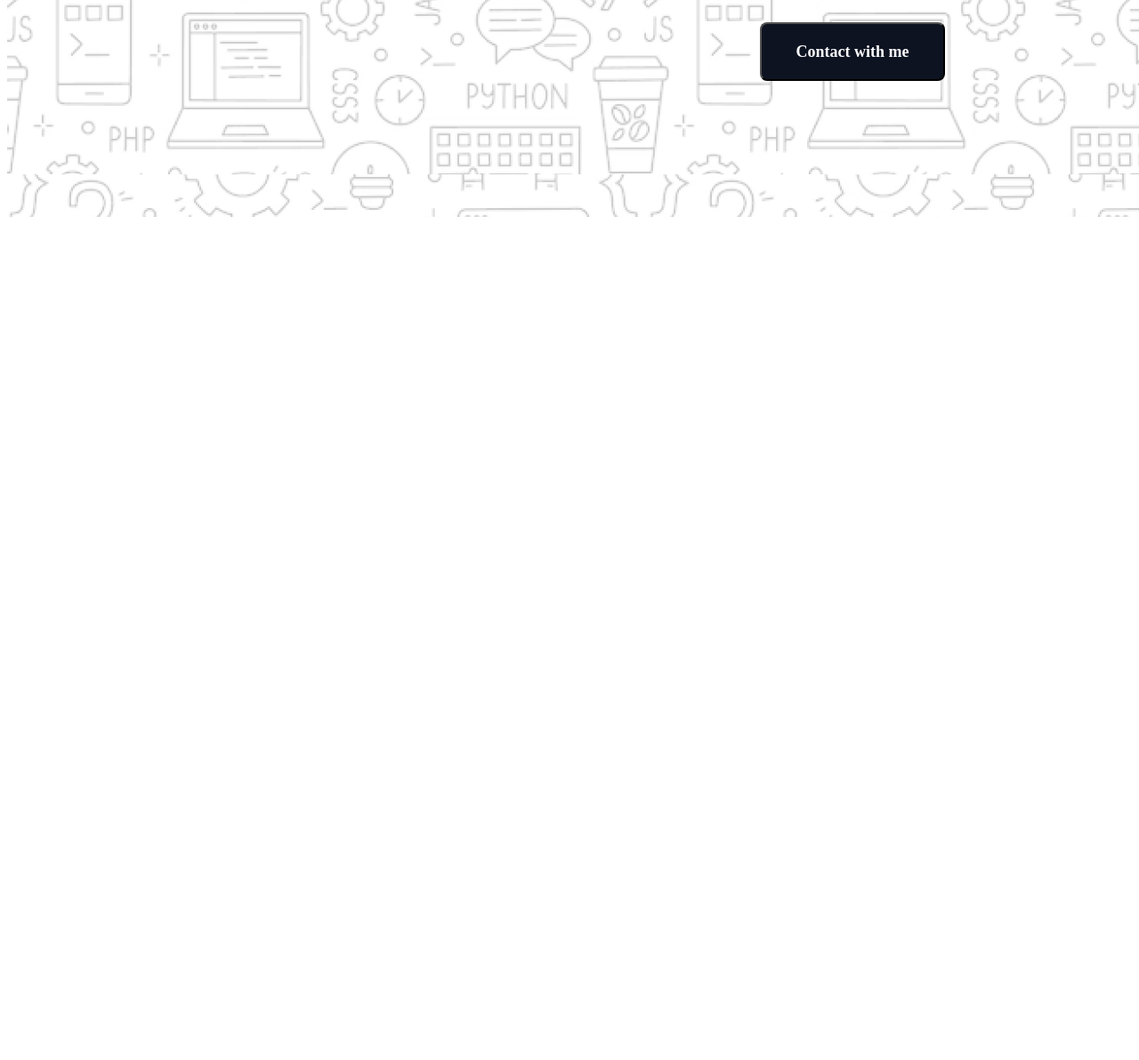
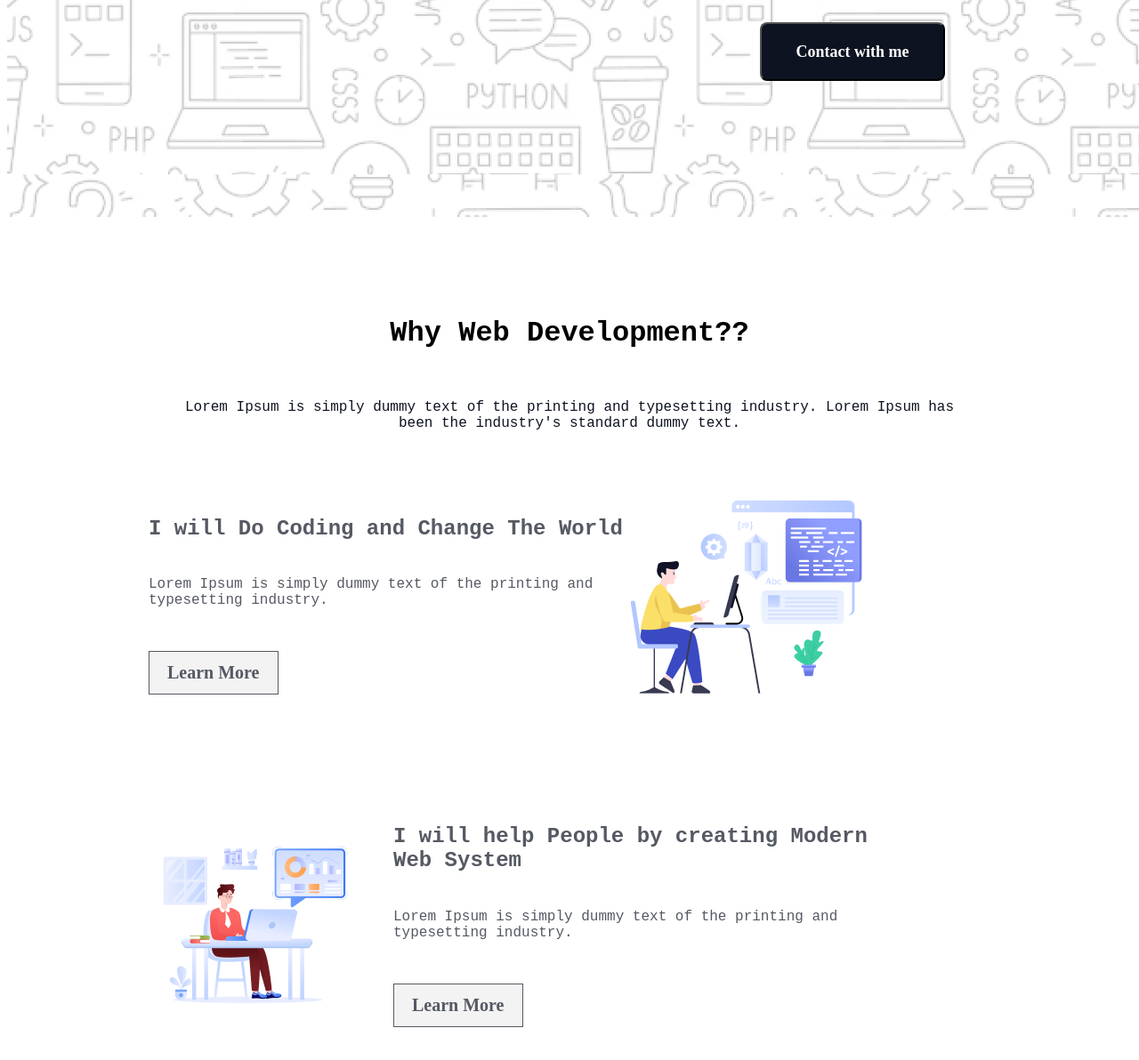
Before and after one commit to Nazmul-SWE/B10A1-Challenge-Project, a plain HTML site: page index.html in a window 1280 px wide. Shown: the part 595-1787 px from the top of the page at 89% size. Before the commit the page ends 895 px from the top, so only its background shows below. Drawn offline with Linux system fonts and the light colour scheme; a web font is replaced by a local one.

Commit message:
Development sector done

```diff
--- a/index.html
+++ b/index.html
@@ -1,14 +1,17 @@
 <!DOCTYPE html>
 <html lang="en">
+
 <head>
   <meta charset="UTF-8">
   <meta name="viewport" content="width=device-width, initial-scale=1.0">
   <title>B10A1-Challenge-Project</title>
   <link rel="preconnect" href="https://fonts.googleapis.com">
-<link rel="preconnect" href="https://fonts.gstatic.com" crossorigin>
-<link href="https://fonts.googleapis.com/css2?family=Azeret+Mono:ital,wght@0,100..900;1,100..900&display=swap" rel="stylesheet">
+  <link rel="preconnect" href="https://fonts.gstatic.com" crossorigin>
+  <link href="https://fonts.googleapis.com/css2?family=Azeret+Mono:ital,wght@0,100..900;1,100..900&display=swap"
+    rel="stylesheet">
   <link rel="stylesheet" href="styls/design.css">
 </head>
+
 <body class="azeret-mono">
   <header>
     <nav>
@@ -26,14 +29,81 @@
 
 
         <h1 class="sub-banner-title">"In the near future, I hope to become a Developer."</h1>
-        <p class="sub-banner-subtitle">Lorem Ipsum is simply dummy text of the printing and typesetting industry. Lorem Ipsum has been the industry's standard dummy text.</p>
+        <p class="sub-banner-subtitle">Lorem Ipsum is simply dummy text of the printing and typesetting industry. Lorem
+          Ipsum has been the industry's standard dummy text.</p>
         <button class="sub-banner-btn">Contact with me</button>
 
       </div>
     </div>
 
   </header>
-  <main></main>
+  <main>
+    <div class="development">
+      <div class="sub-development">
+        <h3 class="development-title">Why Web Development??</h3>
+        <p class="development-subtitle">Lorem Ipsum is simply dummy text of the printing and typesetting industry. Lorem
+          Ipsum has been the industry's standard dummy text.</p>
+
+
+        <div class="uper-development">
+          <div class="under-development">
+
+            <div class="under-development-header">
+              <h5 class="under-development-title">I will Do Coding and Change The World</h5>
+              <p class="under-development-subtitle">Lorem Ipsum is simply dummy text of the printing and typesetting
+                industry.
+              </p>
+              <button class="under-development-btn">Learn More</button>
+            </div>
+
+            <div class="under-development-image"><img src="assets/Layer_1.png" alt="" class="img-section">
+
+            </div>
+          </div>
+        </div>
+
+        <div class="uper-development">
+          <div class="under-development">
+            <div class="under-development-image"><img src="assets/Group 3.png" alt="" class="img-section">
+
+            </div>
+
+            <div class="under-development-header">
+              <h5 class="under-development-title">I will help People by creating Modern Web System</h5>
+              <p class="under-development-subtitle">Lorem Ipsum is simply dummy text of the printing and typesetting
+                industry.
+              </p>
+              <button class="under-development-btn">Learn More</button>
+            </div>
+
+
+          </div>
+        </div>
+
+        <div class="uper-development">
+          <div class="under-development">
+
+            <div class="under-development-header">
+              <h5 class="under-development-title">I will Do Coding and Change The World</h5>
+              <p class="under-development-subtitle">Lorem Ipsum is simply dummy text of the printing and typesetting
+                industry.
+              </p>
+              <button class="under-development-btn">Learn More</button>
+            </div>
+
+            <div class="under-development-image"><img src="assets/Group 4.png" alt="" class="img-section">
+
+            </div>
+          </div>
+        </div>
+
+      </div>
+
+
+    </div>
+
+  </main>
   <footer></footer>
 </body>
+
 </html>
--- a/styls/design.css
+++ b/styls/design.css
@@ -93,3 +93,85 @@ text-align: center;
 margin-top: 32px;
 margin-bottom: 45px;
 }
+
+/* development Design */
+.development{
+  text-align: center;
+  margin: 80px 47px 47px 47px;
+  background-color: rgba(255, 255, 255, 1);
+}
+.development-title{
+  font-size: 32px;
+  font-weight: 700px;
+}
+.development-subtitle{
+  font-size: 16px;
+  font-weight:200;
+  color: rgba(13, 19, 33, 1);
+  margin-top: 24px;
+  margin-bottom: 16px;
+  text-align: center;
+  width: 882px;
+}
+.sub-development{
+position: static;
+display: flex;
+flex-direction: column;
+align-items: center;
+padding: 0px;
+margin: 0px 10px;
+}
+
+.uper-development{
+position: static;
+width: 946px;
+height: 200px;
+display: flex;
+align-items: center;
+padding: 48px;
+margin: 32px 97px;
+border-radius: 16px;
+background: linear-gradient(90.00deg, rgb(255, 255, 255),rgba(255, 255, 255, 0) 100%);
+}
+.under-development{
+position: static;
+width: 850px;
+height: 240px;
+display: flex;
+flex-direction: row;
+justify-content: space-between;
+align-items: center;
+padding: 0px;
+
+}
+.under-development-header{
+  text-align: left;
+  margin-top: 0px;
+}
+.under-development-title{
+  font-size: 24px;
+  font-weight: bold;
+  color: rgba(13, 19, 33, 0.7);
+  margin-top: 10px;
+}
+.under-development-subtitle{
+  font-size: 16px;
+  font-weight: 200px;
+  color: rgba(13, 19, 33, 0.7);
+}
+.under-development-btn{
+  padding: 12px 20px 12px 20px;
+  border: 1px solid rgb(13, 19, 33);
+opacity: 0.7;
+
+color: rgb(13, 19, 33);
+font-family: Azeret Mono;
+font-size: 20px;
+font-weight: 600;
+text-align: center;
+margin-top: 32px;
+margin-bottom: 10px;
+}
+.under-development-image{
+  margin-right: 35px;
+}
```
